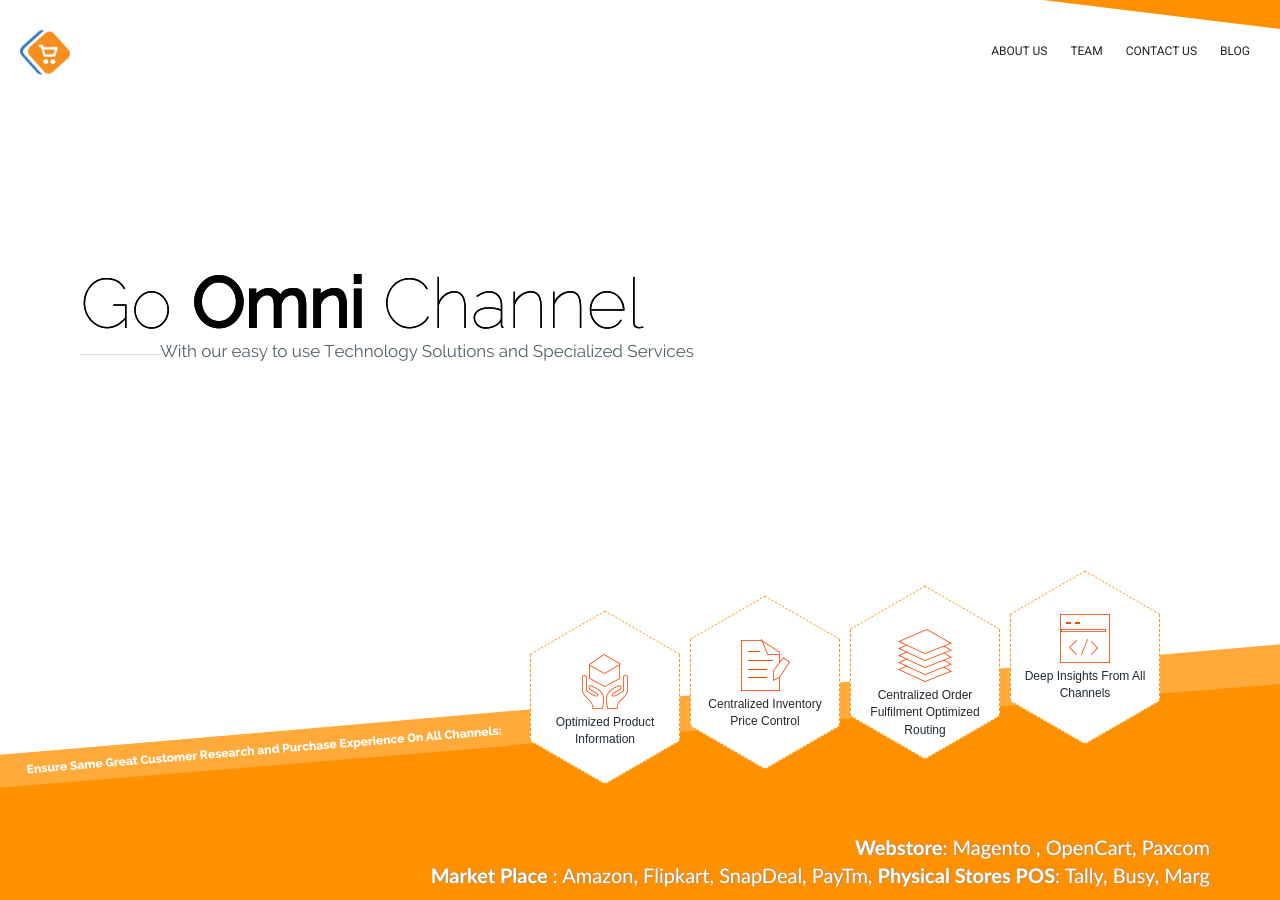
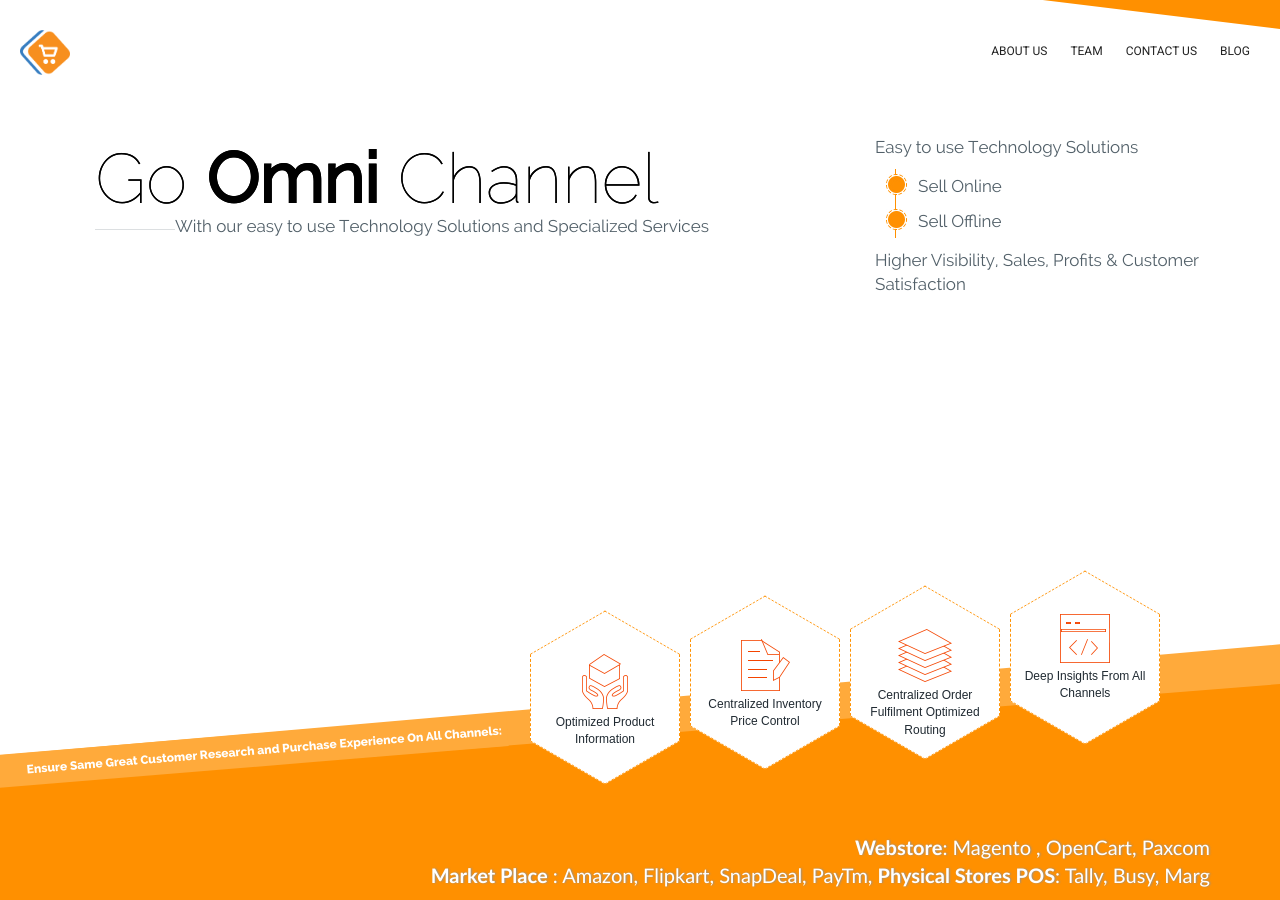
Before and after one commit to paxcom/paxcom.github.io, a Jekyll site: the page built from index.md, in a window 1280 px wide. Built offline with Jekyll 4.4.1, drawn with Linux system fonts in a browser that asks for light colours; comment, search, counter and statistics services are not loaded.

Commit message:
update css and html

```diff
--- a/_includes/paxcom-intro.html
+++ b/_includes/paxcom-intro.html
@@ -1,8 +1,23 @@
 <div class="paxcom-intro-outter">
+<div class="container">
+<div  class="row">
+<div class="col-lg-8  col-md-6 col-sm-7">
 	<div class="paxcom-into-text">
     	<h1> Go <strong>Omni</strong> Channel<br>
         <em>With our  easy to use Technology Solutions and Specialized Services</em> </h1>
     </div>
+   </div>
+   <div class="col-lg-4 col-md-6 col-sm-5">
+<div class="sub-heading">   Easy to use
+Technology Solutions
+</div>
+<ul class="list-menu">
+<li> Sell Online </li>
+<li>Sell Offline </li>
+</ul>
+<div class="sub-heading"> Higher Visibility, Sales, Profits
+ &amp; Customer Satisfaction </div> </div>
 
+   </div> </div>
 
-</div>
+    </div>
--- a/css/style.css
+++ b/css/style.css
@@ -672,14 +672,19 @@
 
 
 .paxcom-intro-outter{
-	display: table;
-    height: calc(100% - (70px + 365px));
-    left: 60px;
-    margin: 0 auto;
-    position: absolute;
-	top:70px;
-	padding:0 20px;
-}
+display: table;
+height: calc(100% - (70px + 365px));
+left: 60px;
+margin: 0 auto;
+position: absolute;
+top: 120px;
+padding: 0 20px;
+
+}
+
+
+
+
 .product-info-popup .modal-header {
 	 background-color:#ff9000; color:#FFFFFF; font-size:17px;
 }
@@ -1046,6 +1051,14 @@
 .footer-webstore strong {
 	font-weight: 600;
 	}
+
+
+
+
+
+
+
+
 .paxcom-into-text {
 
 	/*414b53 float: left;
@@ -1054,6 +1067,32 @@
 		display:table-cell;
 	vertical-align:middle;
 	text-align:left;}
+
+
+	.sub-heading{font-size: 17px;
+    color: #526069;
+    font-family: 'RalewayRegular_0'; }
+	.sub-heading:first-child{ margin-top:15px;}
+
+	ul.list-menu{ margin:10px 0 10px 20px; }
+
+	ul.list-menu li{ font-size: 17px;
+    color: #526069;
+	 border-left:solid 1px #ff9000;
+	 padding:5px 22px;
+    font-family: 'RalewayRegular_0'; display:block;   }
+
+
+	ul.list-menu li:before{
+    content: "";
+    display: block;
+    background:url(../images/bullet.jpg) no-repeat;
+    width: 25px;
+    height: 25px;
+	padding-left:20px;
+	position:absolute; margin-left:-32px;
+
+}
 
 .paxcom-into-text h1{ font-family: 'RalewayThin_0' !important;
 	font-size: 70px; font-weight:100 !important;
@@ -1097,6 +1136,7 @@
 	right: 0;
 	bottom: 0;
 	padding-top: 82px;
+
 }
 .bg:before {
 	border-bottom: 130px solid #ff9000;
@@ -1351,8 +1391,11 @@
 }
 
 
-
-
+ .bg:after {
+    border-bottom: 141px solid #ffaa3b;}
+
+  .paxcom-into-text em:before{ display:none; }
+ .paxcom-into-text em{padding-left:0; text-align:left;}
 
 	}
 
@@ -1608,6 +1651,12 @@
  .footer-info{ padding:0px;}
   .footer-info .container{ width:100%; padding:15px;}
  .top-text{ padding-left:15px;}
+
+  .paxcom-into-text em:before{ display:none; }
+ .paxcom-into-text em{padding-left:0; text-align:left;}
+
+ .bg:after {
+    border-bottom: 141px solid #ffaa3b;}
  }
 
 
@@ -1649,7 +1698,7 @@
  .nav-display-none{ display:none;}
 
  .paxcom-into-text em:before{ display:none; }
- .paxcom-into-text em{padding-left:0; text-align:right;}
+ .paxcom-into-text em{padding-left:0; text-align:left;}
 
  .footer-info{ padding:0px;}
 
```
Also changed, not shown: images/bullet.jpg (added).
